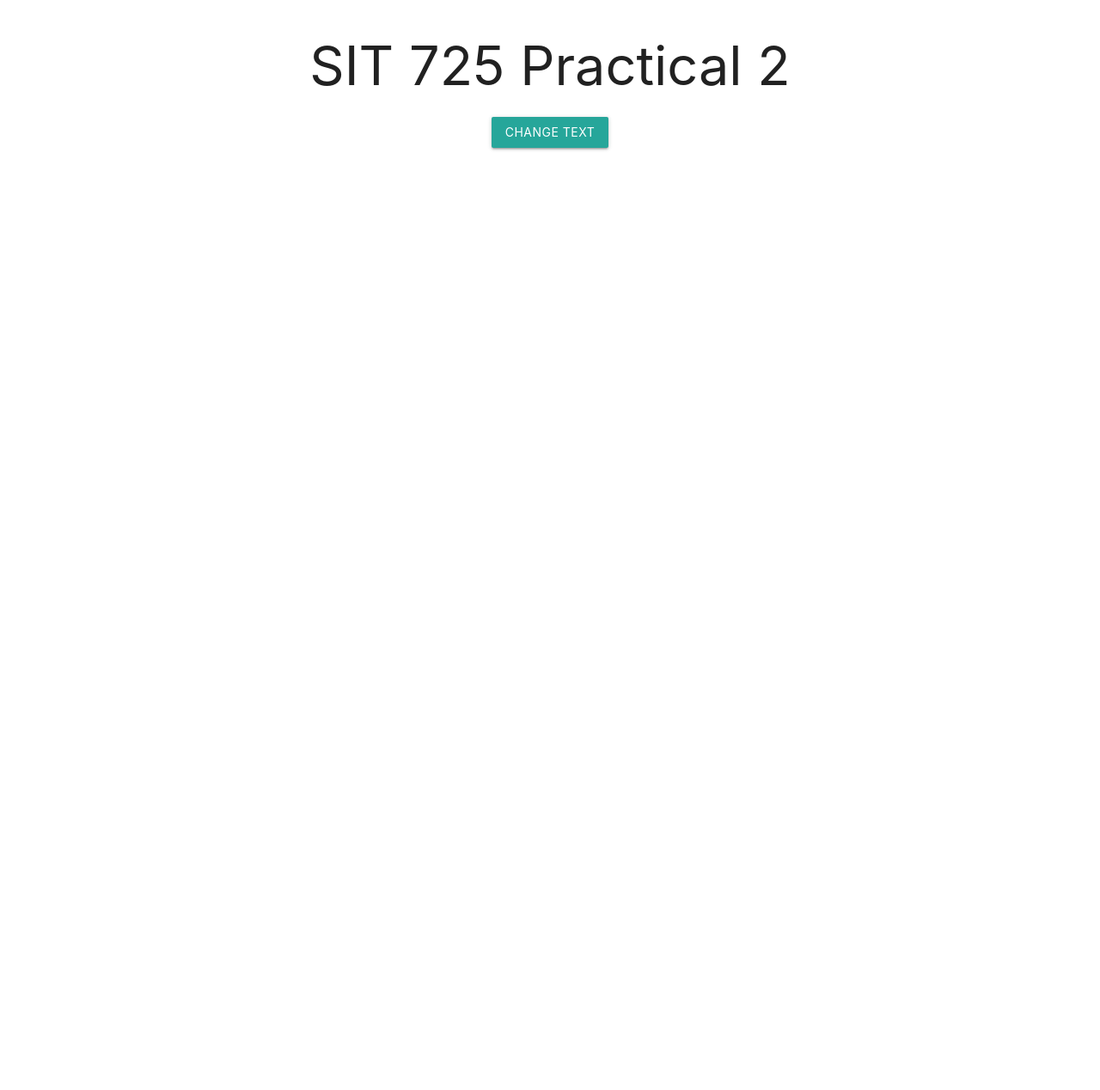
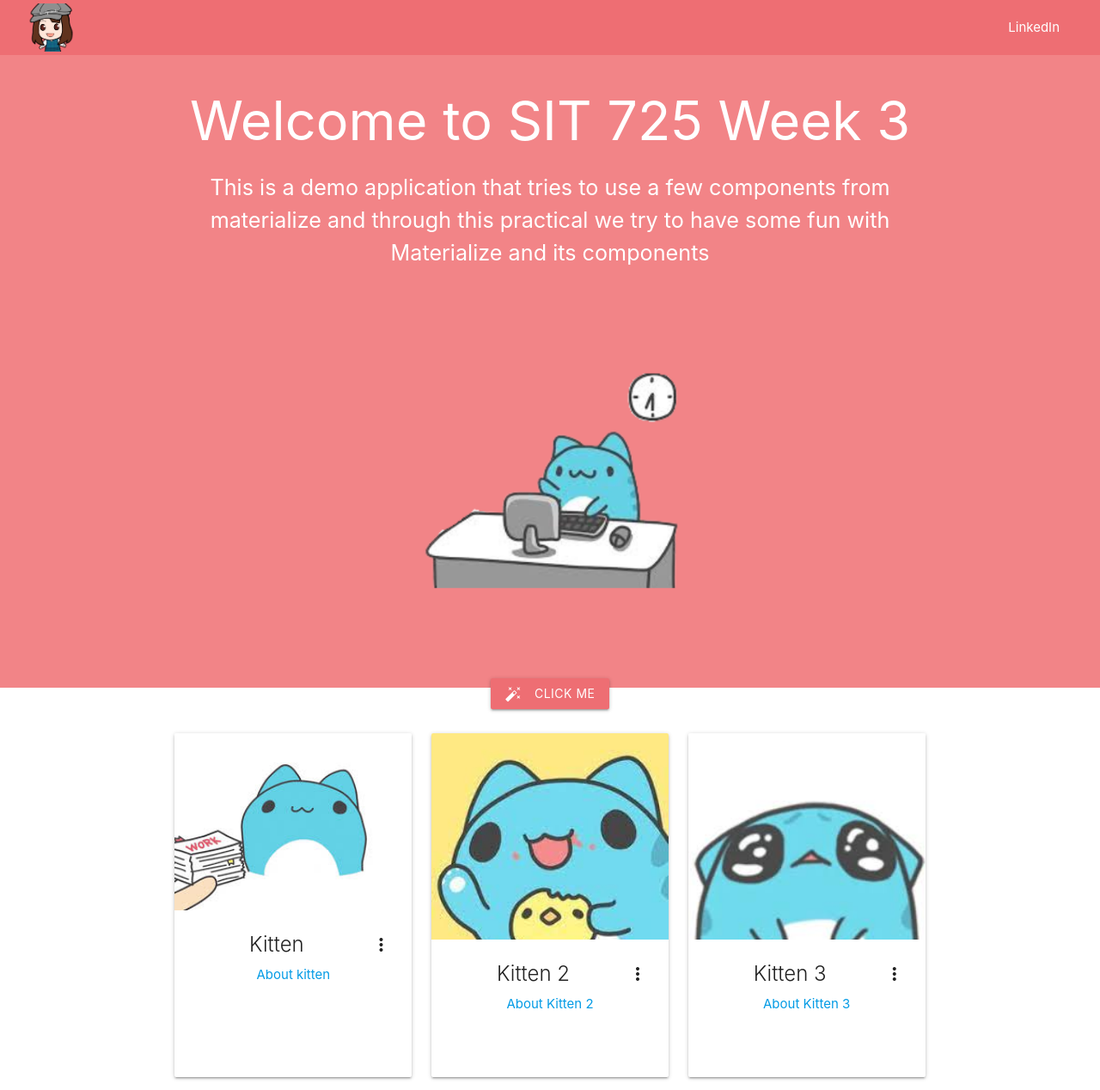
Before and after one commit to emilychinhh/sit725-2022-t3-prac7-, a website: page public/index.html in a window 1280 px wide. Shown: the whole page at 86% size. Before the commit the page ends 800 px from the top, so only its background shows below. Drawn offline with nearby package versions, Linux system fonts and the light colour scheme.

Commit message:
update-week3

```diff
--- a/index.html
+++ /dev/null
@@ -1,25 +0,0 @@
-<!doctype html>
-<html lang="en"> <head>
-<meta charset="utf-8">
-<meta name="viewport" content="width=device-width, initial-scale=1">
-<title>SIT 725 Prac 1</title>
-<meta name="description" content="basic template for SIT 725 Prac 1"> <meta name="author" content="SitePoint">
-<meta property="og:title" content="SIT 725 Prac 1">
-<meta property="og:type" content="website">
-<meta property="og:description" content="basic template for SIT 725 Prac 1">
-<!-- Compiled and minified CSS -->
-<link rel="stylesheet" href="https://cdnjs.cloudflare.com/ajax/libs/materialize/1.0.0/css/materialize.min.css"> </head>
-<body>
-<div class="container">
-<div class="row">
-<div class="col s12">
-<h1 id="heading" class="center-align">SIT 725</h1> </div>
-<div class="col s12 center-align">
-<a class="waves-effect waves-light btn" onclick="changeText()">Change Text</a>
-</div> </div>
-</div>
-<!-- Compiled and minified JavaScript -->
-<script src="https://cdnjs.cloudflare.com/ajax/libs/materialize/1.0.0/js/materialize.min.js"></script>
-<script src="js/scripts.js"></script>
-</body>
-</html>
--- /dev/null
+++ b/public/css/styles.css
@@ -0,0 +1,21 @@
+.navbar-size {
+    width: 95%;
+    margin: 0 auto;
+}
+.user-image-size {
+    height: 56px;
+    margin: 4px 0;
+}
+.main-body {
+    background-color: #F28487;
+    color: white;
+    height: calc(100vh - 64px);
+}
+.materialboxed-image {
+    margin: 0 auto;
+    height: 400px;
+}
+.click-me-button {
+    background-color: #EE6E73;
+    margin-top: 50px;
+}
--- a/public/index.html
+++ b/public/index.html
@@ -1,26 +1,108 @@
 <!doctype html>
-<html lang="en"> <head>
+
+<html lang="en">
+<head>
   <meta charset="utf-8">
   <meta name="viewport" content="width=device-width, initial-scale=1">
-    <title>SIT 725 Prac 2</title>
-    <meta name="description" content="basic template for SIT 725 Prac 2">
+
+  <title>SIT 725 Prac 3</title>
+  <meta name="description" content="basic template for SIT 725 Prac 3">
   <meta name="author" content="SitePoint">
-    <meta property="og:title" content="SIT 725 Prac 2">
+
+  <meta property="og:title" content="SIT 725 Prac 3">
   <meta property="og:type" content="website">
-    <meta property="og:description" content="basic template for SIT 725 Prac 2">
+  <meta property="og:description" content="basic template for SIT 725 Prac 3">
+
   <!-- Compiled and minified CSS -->
-<link rel="stylesheet" href="https://cdnjs.cloudflare.com/ajax/libs/materialize/1.0.0/css/materialize.min.css"> </head>
+  <link rel="stylesheet" href="https://cdnjs.cloudflare.com/ajax/libs/materialize/1.0.0/css/materialize.min.css">
+
+  <link href="https://fonts.googleapis.com/icon?family=Material+Icons" rel="stylesheet">
+
+  <!-- Custom Style Sheet-->
+  <link rel="stylesheet" href="css/styles.css">
+
+</head>
 <body>
+    <nav>
+        <div class="nav-wrapper navbar-size">
+          <a href="#" class="brand-logo"><img class="user-image-size" src="images/@emilychinhh.png" /></a>
+          <ul id="nav-mobile" class="right hide-on-med-and-down">
+            <li><a target="_blank" href="https://www.linkedin.com/in/emilychinhuihui/">LinkedIn</a></li>
+          </ul>
+        </div>
+    </nav>
+    <main class="main-body">
         <div class="container">
           <div class="row">
-    <div class="col s12">
-    <h1 id="heading" class="center-align">SIT 725 Practical 2</h1> </div>
             <div class="col s12 center-align">
-    <a class="waves-effect waves-light btn" onclick="changeText()">Change Text</a>
-</div> </div>
+              <h1 id="heading">Welcome to SIT 725 Week 3</h1>
+              <p class="flow-text">This is a demo application that tries to use a few components from materialize and through this practical we try to have some fun with Materialize and its components</p>
             </div>
+            <div class="col s12 center-align">
+              <img class="materialboxed materialboxed-image" src="images/Untitled design.png">
+            </div>
+            <div class="col s12 center-align">
+              <a class="waves-effect waves-light btn click-me-button modal-trigger" id="clickMeButton" data-target="modal1"><i class="material-icons left">auto_fix_high</i>Click Me</a>
+            </div>
+          </div>
+          <div class="row" id="card-section">
+            <div class="col s4 center-align">
+              <div class="card medium">
+                <div class="card-image waves-effect waves-block waves-light">
+                  <img class="activator" src="images/capoo3.jpeg">
+                </div>
+                <div class="card-content">
+                  <span class="card-title activator grey-text text-darken-4">Kitten<i class="material-icons right">more_vert</i></span>
+                  <p><a href="#">About kitten</a></p>
+                </div>
+                <div class="card-reveal">
+                  <span class="card-title grey-text text-darken-4">Kitten<i class="material-icons right">close</i></span>
+                  <p class="card-text">Hello There! I just wanted to say HI to you guys. See ya!</p>
+                </div>
+              </div>
+            </div>
+          </div>
+        </div>
+          <!-- Modal Structure continues on next slide-->
+        <!-- Modal Structure -->
+        <div id="modal1" class="modal modal-fixed-footer">
+            <div class="row modal-content">
+              <form class="col s12">
+                <div class="row">
+                  <div class="input-field col s6">
+                    <input placeholder="Placeholder" id="first_name" type="text" class="validate">
+                    <label for="first_name">First Name</label>
+                  </div>
+                  <div class="input-field col s6">
+                    <input id="last_name" type="text" class="validate">
+                    <label for="last_name">Last Name</label>
+                  </div>
+                </div>
+                <div class="row">
+                  <div class="input-field col s12">
+                    <input id="password" type="password" class="validate">
+                    <label for="password">Password</label>
+                  </div>
+                </div>
+                <div class="row">
+                  <div class="input-field col s12">
+                    <input id="email" type="email" class="validate">
+                    <label for="email">Email</label>
+                  </div>
+                </div>
+                <div class="row">
+                  <div class="input-field col s12 center-align">
+                    <a class="waves-effect waves-light btn" id="formSubmit">submit</a>
+                  </div>
+                </div>
+              </form>
+            </div>
+          </div>
+        </main>
+  <script src="https://code.jquery.com/jquery-3.6.0.min.js" integrity="sha256-/xUj+3OJU5yExlq6GSYGSHk7tPXikynS7ogEvDej/m4=" crossorigin="anonymous"></script>
   <!-- Compiled and minified JavaScript -->
   <script src="https://cdnjs.cloudflare.com/ajax/libs/materialize/1.0.0/js/materialize.min.js"></script>
   <script src="js/scripts.js"></script>
 </body>
+
 </html>
--- /dev/null
+++ b/public/js/scripts.js
@@ -0,0 +1,50 @@
+const cardList = [
+    {
+        title: "Kitten 2",
+        image: "images/capoo1.jpeg",
+        link: "About Kitten 2",
+        desciption: "Demo desciption about kitten 2"
+    },
+    {
+        title: "Kitten 3",
+        image: "images/capoo2.jpeg",
+        link: "About Kitten 3",
+        desciption: "Demo desciption about kitten 3"
+    }
+]
+const clickMe = () => {
+    alert("Thanks for clicking me. Hope you have a nice day!")
+}
+
+const submitForm = () => {
+    let formData = {};
+    formData.first_name = $('#first_name').val();
+    formData.last_name = $('#last_name').val();
+    formData.password = $('#password').val();
+    formData.email = $('#email').val();
+
+    console.log("Form Data Submitted: ", formData);
+}
+
+const addCards = (items) => {
+    items.forEach(item => {
+        let itemToAppend = '<div class="col s4 center-align">'+
+    '<div class="card medium"><div class="card-image waves-effect waves-block waves-light"><img class="activator" src="'+item.image+'">'+
+    '</div><div class="card-content">'+
+    '<span class="card-title activator grey-text text-darken-4">'+item.title+'<i class="material-icons right">more_vert</i></span><p><a href="#">'+item.link+'</a></p></div>'+
+    '<div class="card-reveal">'+
+        '<span class="card-title grey-text text-darken-4">'+item.title+'<i class="material-icons right">close</i></span>'+
+        '<p class="card-text">'+item.desciption+'</p>'+
+      '</div></div></div>';
+      $("#card-section").append(itemToAppend)
+    });
+}
+
+$(document).ready(function(){
+    $('.materialboxed').materialbox();
+    $('#formSubmit').click(()=>{
+        submitForm();
+    })
+    addCards(cardList);
+    $('.modal').modal();
+  });
```
Also changed, not shown: js/scripts.js (+13 -9 lines), package.json (+4 -4 lines), server.js (+12 -12 lines), public/images/@emilychinhh.png (added), public/images/Untitled design.png (added), public/images/capoo1.jpeg (added), public/images/capoo2.jpeg (added), public/images/capoo3.jpeg (added), public/images/capoo4.jpeg (added), 3 other files. Lines whose indentation alone changed are shown as unchanged.
